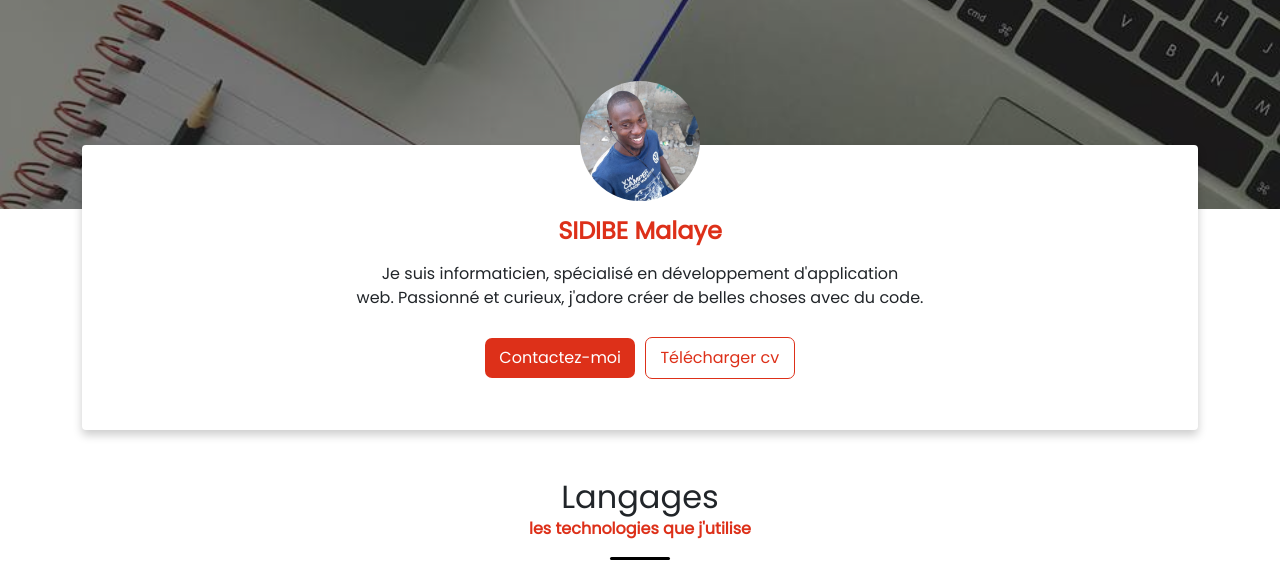
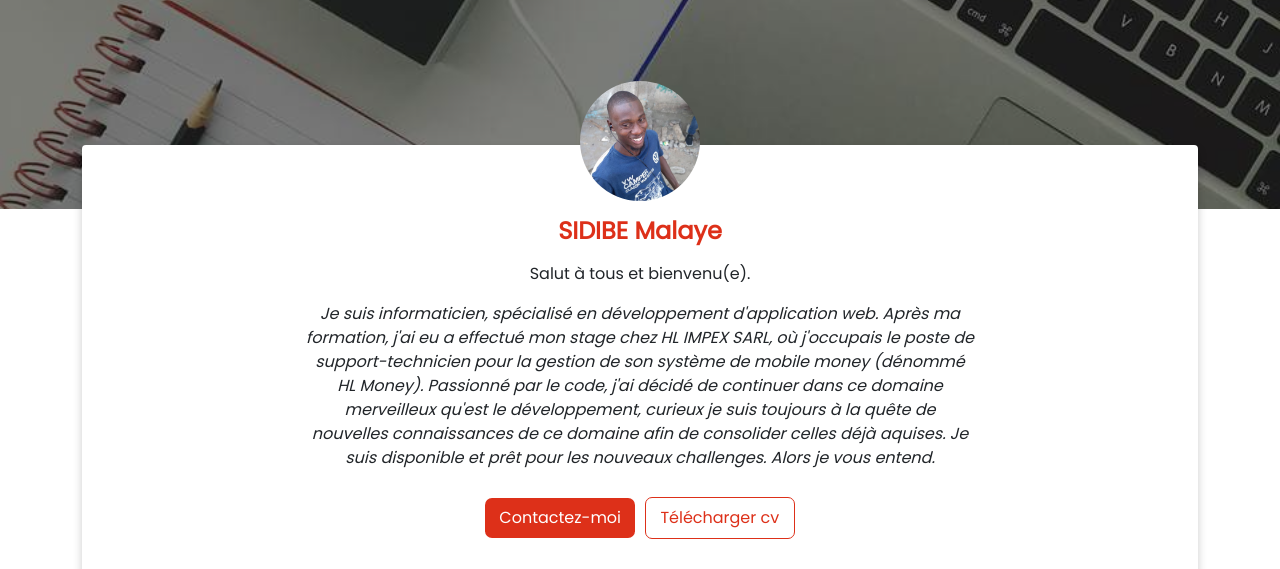
Before and after one commit to Lecodeur92/Portfolio, a plain HTML site: page index.html in a window 1280 px wide. Shown: the part 231-800 px from the top of the page. Drawn offline with nearby package versions, Linux system fonts and the light colour scheme.

Commit message:
Update index.html

```diff
--- a/index.html
+++ b/index.html
@@ -40,12 +40,16 @@
                     <img src="img-profil.jpg" alt="photo profil">
                 </div>
                 <h4 class="card-title mb-3">SIDIBE Malaye</h4>
-                <p class="card-text text-center mb-4">
-                    Je suis informaticien, spécialisé en
-                    développement d'application <br>web.
-                    Passionné et curieux, j'adore
-                    créer de belles choses avec
-                    du code.
+                <p class="text-center mb-3">Salut à tous et bienvenu(e).</p>
+                <p class="card-text text-center fst-italic mb-4">
+                    Je suis informaticien, spécialisé en développement d'application web. Après
+                    ma formation, j'ai eu a effectué mon stage chez HL IMPEX SARL, où j'occupais
+                    le poste de support-technicien pour la gestion de son système
+                    de mobile money (dénommé HL Money). Passionné par le code, j'ai décidé de continuer
+                    dans ce domaine merveilleux qu'est le développement, curieux je suis toujours à la
+                    quête de nouvelles connaissances de ce domaine afin de consolider celles
+                    déjà aquises. Je suis disponible et prêt pour les nouveaux challenges.
+                    Alors je vous entend.
                 </p>
                 <div class="buttons d-flex flex-row flex-wrap justify-content-center align-items-center mb-5">
                     <a class="btn-main btn-main__withBg" href="#contacts">Contactez-moi</a>
```
